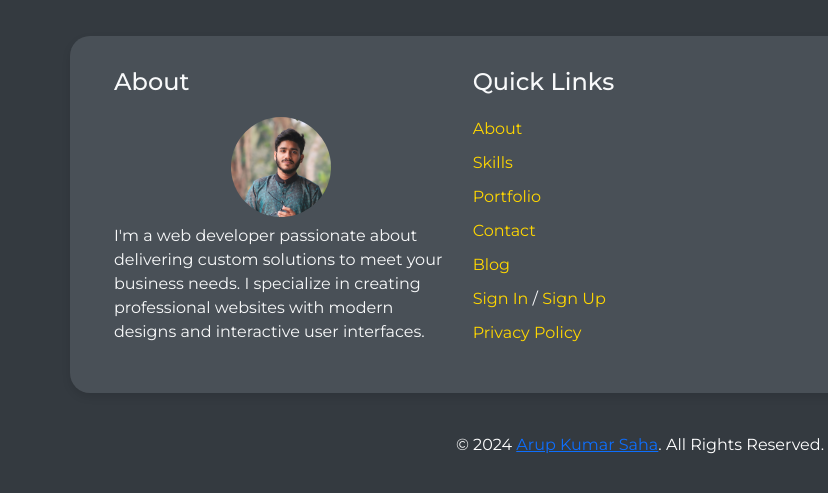
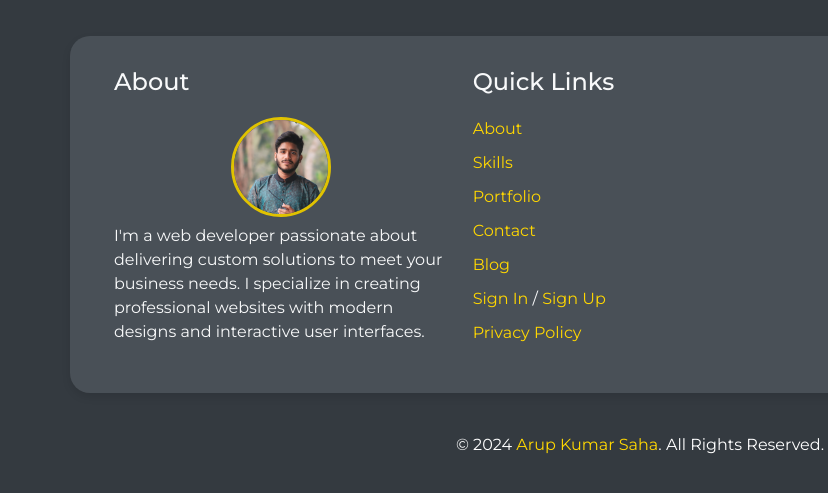
Before and after one commit to arupkumarsaha0/project, a plain HTML site: page blog.html in a window 1280 px wide. Shown: the part 1382-1875 px from the top of the page, 0-828 px from the left. Drawn offline with nearby package versions, Linux system fonts and the light colour scheme.

Commit message:
border add

```diff
--- a/blog.html
+++ b/blog.html
@@ -190,6 +190,7 @@
     margin-right: auto;
     margin-bottom: 7px;
 
+
 }
   </style>
 </head>
@@ -328,7 +329,7 @@
             <div class="row footer-content">
                 <div class="col-md-4">
                     <h5>About</h5>
-                    <img src="profile.jpg" alt="profile" height="100px" width="100px" style="border-radius: 50%;" class="center">
+                    <img src="profile.jpg" alt="profile" height="100px" width="100px" style="border-radius: 50%; border-style: solid; border-color: #e0c200;" class="center">
                     <p>I'm a web developer passionate about delivering custom solutions to meet your business needs. I specialize in creating professional websites with modern designs and interactive user interfaces.</p>
                 </div>
                 <div class="col-md-4">
@@ -355,7 +356,7 @@
                     </div>
                 </div>
             </div>
-            <p class="text-center">© 2024 <a href="https://arupkumarsaha.weebly.com/">Arup Kumar Saha</a>. All Rights Reserved.</p>
+            <p class="text-center">© 2024 <a href="https://arupkumarsaha.weebly.com/" style="color: #ffd700; text-decoration: none;">Arup Kumar Saha</a>. All Rights Reserved.</p>
         </div>
     </footer>
 
```
Also changed, not shown: index.html (+1 -1 lines).
